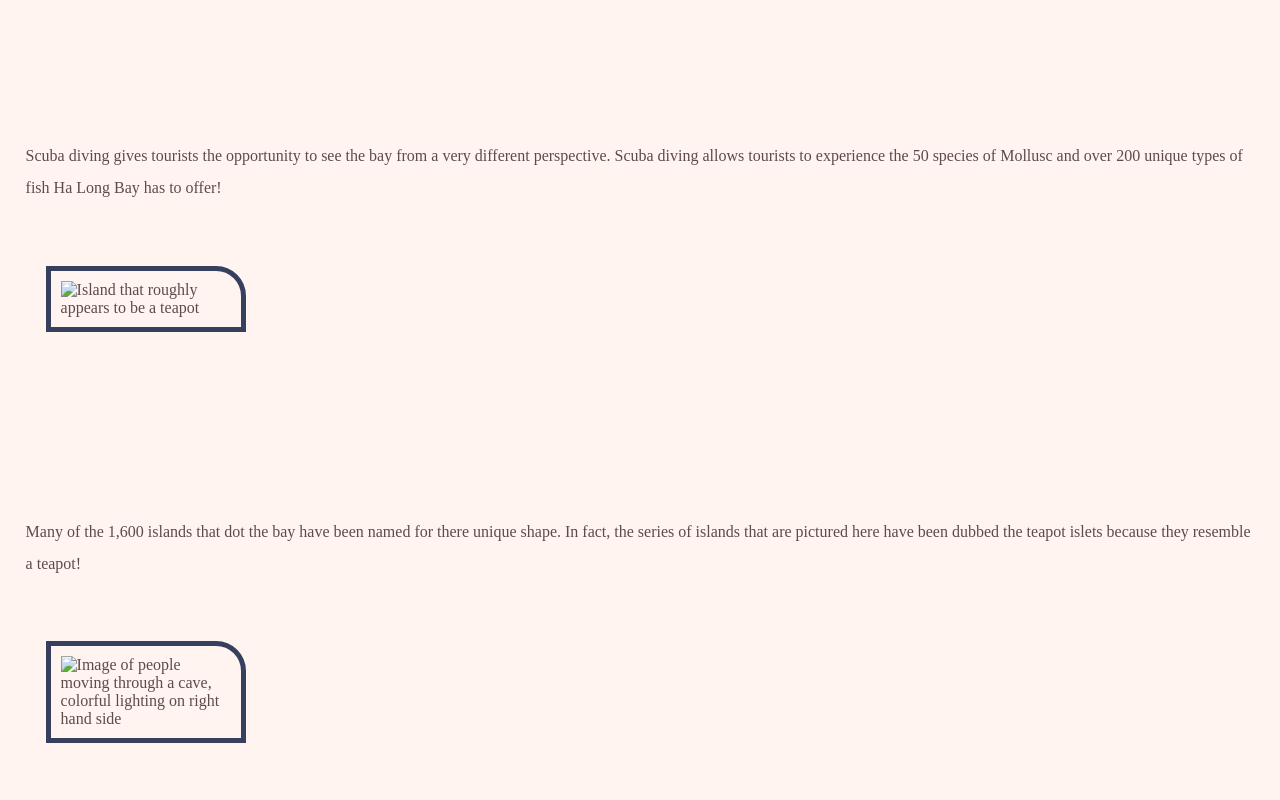
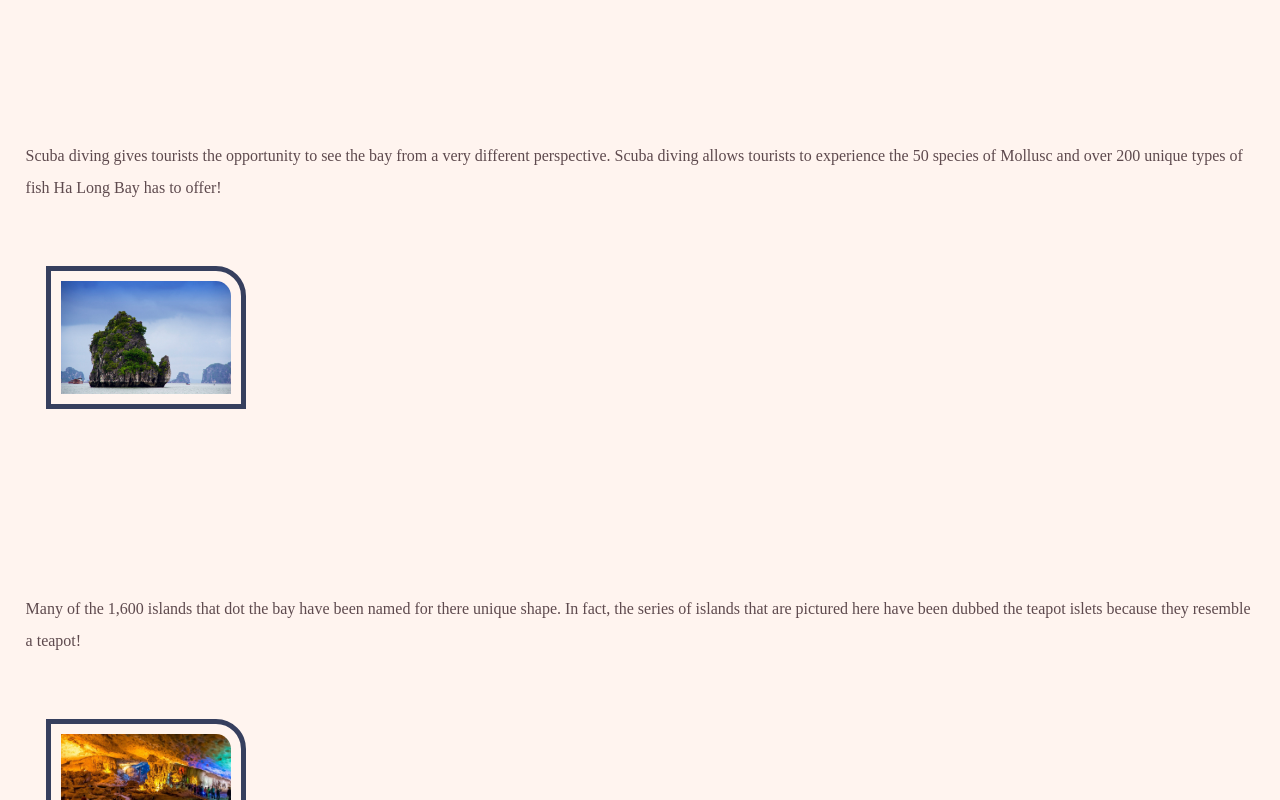
Before and after one commit to atooman/mobile_view, a plain HTML site: page travel.html in a window 1280 px wide. Shown: the part 11200-12000 px from the top of the page. Drawn offline with Linux system fonts and the light colour scheme; the site is published under a folder, as on GitHub Pages, so addresses that start at the root find nothing.

Commit message:
Update travel.html

```diff
--- a/travel.html
+++ b/travel.html
@@ -133,10 +133,10 @@
             <img src="images/Halong_Scuba.jpeg" alt ="Group of scuba divers heading out to dive sit, one solo kayaker" width="200">
             <p>Scuba diving gives tourists the opportunity to see the bay from a very different perspective. Scuba diving allows tourists to experience the 50 species of Mollusc and over 200 unique types of fish Ha Long Bay has to offer! </p>
 
-            <img src="/images/Halong_teapot.jpeg" alt ="Island that roughly appears to be a teapot" width="200">
+            <img src="images/Halong_teapot.jpeg" alt ="Island that roughly appears to be a teapot" width="200">
             <p>Many of the 1,600 islands that dot the bay have been named for there unique shape. In fact, the series of islands that are pictured here have been dubbed the teapot islets because they resemble a teapot!</p>
 
-            <img src="/images/Halong_cave.jpeg" alt ="Image of people moving through a cave, colorful lighting on right hand side" width="200">
+            <img src="images/Halong_cave.jpeg" alt ="Image of people moving through a cave, colorful lighting on right hand side" width="200">
             <p>Some of the larger islands that dot Ha Long Bay actually house massive caves that are open to the public. This is an image of Sung Sot, which is the largest cave in the bay!</p>
             <!-- Zachary Granados -->
         </div>
```
